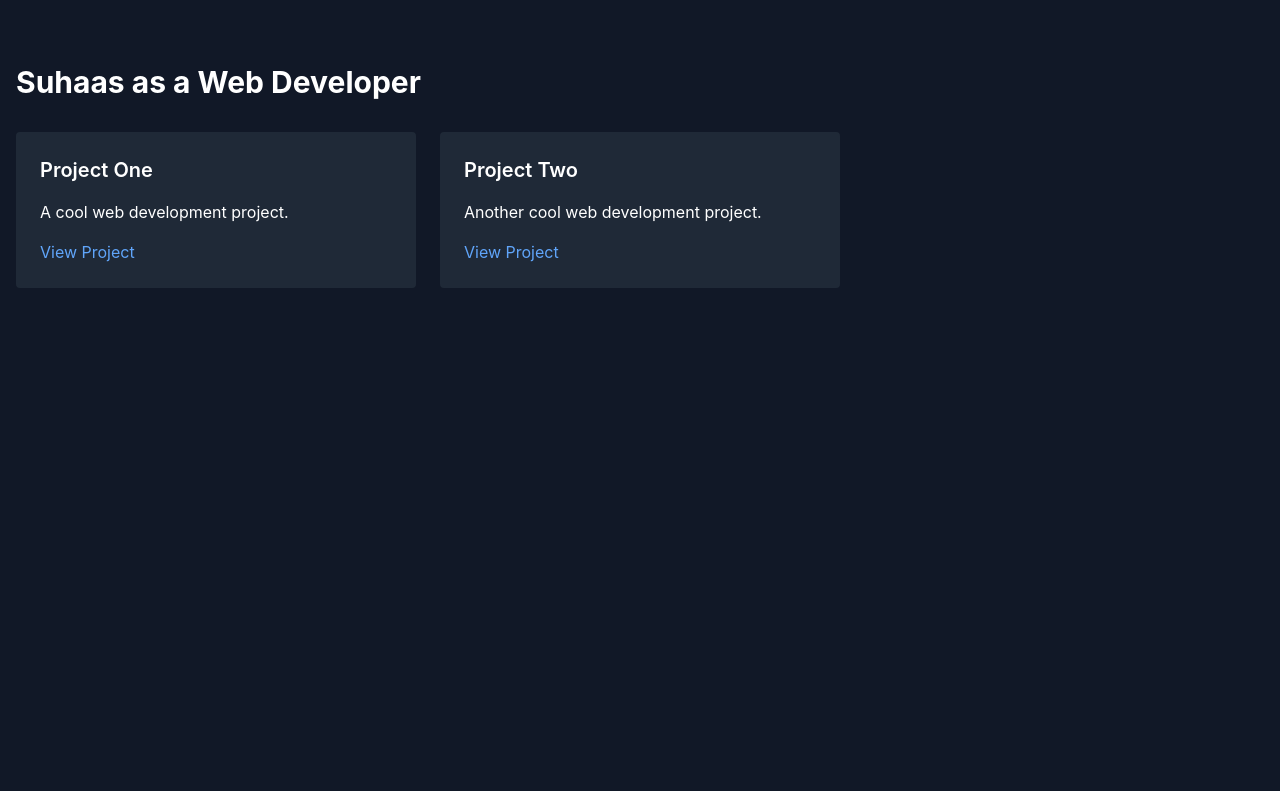
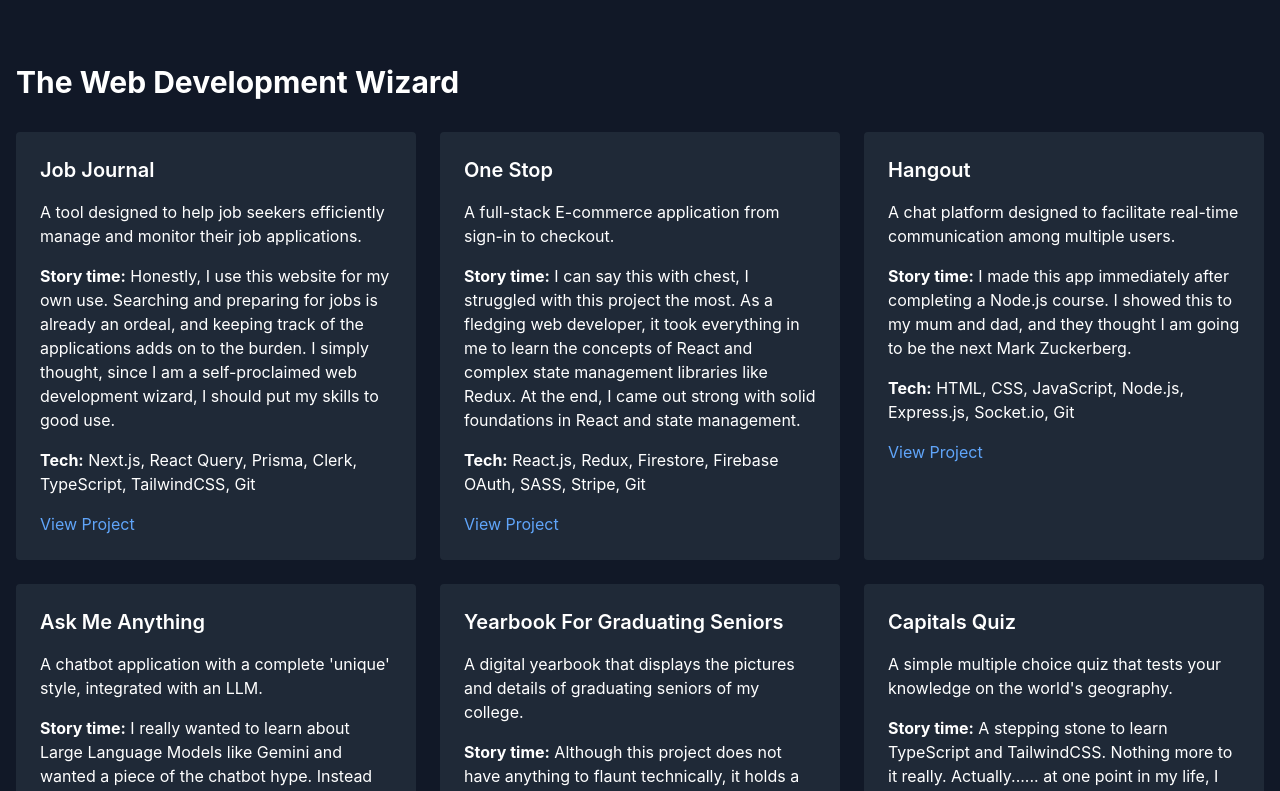
Before and after one commit to overlordiam/Portfolio, a React (Create React App) app: page /web-developer in a window 1280 px wide. Shown: the top 791 px of the page. Built offline with nearby package versions, Linux system fonts and the light colour scheme.

Commit message:
add notes for all web dev projects

```diff
--- a/src/components/Home.js
+++ b/src/components/Home.js
@@ -7,22 +7,43 @@ const Home = () => {
   return (
     <div className="container mx-auto px-4 py-16">
       <div className="text-center">
-        <h1 className="text-4xl font-bold mb-4">Suhaas</h1>
+        {/* Name Section */}
+        <h1 className="text-4xl font-bold mb-4">Suhaas Gummalam</h1>
         <p className="text-xl mb-8">Welcome to my portfolio website!</p>
+
+        {/* Social Icons Section */}
         <div className="flex justify-center space-x-6 mb-12">
-          <a href="https://github.com/yourusername" target="_blank" rel="noreferrer">
+          <a href="https://github.com/overlordiam" target="_blank" rel="noreferrer">
             <FaGithub className="text-2xl hover:text-gray-400" />
           </a>
-          <a href="https://linkedin.com/in/yourusername" target="_blank" rel="noreferrer">
+          <a href="https://linkedin.com/in/suhaas-gummalam" target="_blank" rel="noreferrer">
             <FaLinkedin className="text-2xl hover:text-gray-400" />
           </a>
-          <a href="mailto:your-email@gmail.com">
+          <a href="mailto:suhaasgummalam7710@gmail.com">
             <FaEnvelope className="text-2xl hover:text-gray-400" />
           </a>
-          <a href="https://medium.com/@yourusername" target="_blank" rel="noreferrer">
+          <a href="https://medium.com/@suhaasgummalam" target="_blank" rel="noreferrer">
             <FaMedium className="text-2xl hover:text-gray-400" />
           </a>
         </div>
+
+        {/* About Me Section */}
+        <div className="text-center max-w-3xl mx-auto mb-16">
+          <h2 className="text-3xl font-bold mb-4">Who Am I?</h2>
+          <p className="text-lg mb-4">
+            Hi there! Pleasure to meet you. Curious as to who Suhaas is? A wizard in Web Development? The G.O.A.T. in Artificial Intelligence? Or perhaps a Data Engineering Maestro? Well, I’m pretty much all of that—minus the ostentatious adjectives!
+            I am also a technical blogger, sharing insights and experiences from my journey through the tech world. More formally, I am a passionate developer and engineer who thrives at the intersection of technology and creativity. With a Bachelor's and a Master's degree in Computer Science, along with a strong background in web development, AI, and data engineering, I bring a diverse set of skills to tackle complex challenges and create impactful solutions.
+          </p>
+          <p className="text-lg mb-4">
+            Over the years, I have developed several web applications, explored the potential of artificial intelligence in solving real-world problems, and worked with vast datasets to derive meaningful insights. I love building things from scratch, whether it's a website, a machine learning model, or a compelling story on my blog.
+          </p>
+          <p className="text-lg">
+            When I'm not coding or experimenting with new tech, you’ll find me reading, playing an active sport like volleyball or football (I can play them all day) and learning new languages (currently Japanese and Korean, crazy right!!).
+          </p>
+        </div>
+
+        {/* Different roles Section */}
+        <h2 className="text-3xl font-bold mb-10">Tap in to explore the different versions of me</h2>
         <div className="grid grid-cols-1 md:grid-cols-2 gap-6">
           <Link to="/web-developer" className="bg-gray-800 p-6 rounded hover:bg-gray-700 transition duration-300">
             Suhaas as a Web Developer
--- a/src/components/SectionTemplate.js
+++ b/src/components/SectionTemplate.js
@@ -10,6 +10,8 @@ const SectionTemplate = ({ title, projects }) => {
           <div key={index} className="bg-gray-800 p-6 rounded hover:bg-gray-700 transition duration-300">
             <h3 className="text-xl font-semibold mb-4">{project.name}</h3>
             <p className="mb-4">{project.description}</p>
+            <p className="mb-4"><span className="font-bold">Story time:</span>  {project.storyTime}</p>
+            <p className="mb-4"><span className="font-bold">Tech:</span>  {project.technologies}</p>
             <a href={project.link} target="_blank" rel="noreferrer" className="text-blue-400 hover:underline">
               View Project
             </a>
--- a/src/components/WebDeveloper.js
+++ b/src/components/WebDeveloper.js
@@ -4,12 +4,15 @@ import SectionTemplate from "./SectionTemplate";
 
 const WebDeveloper = () => {
   const projects = [
-    { name: "Project One", description: "A cool web development project.", link: "#" },
-    { name: "Project Two", description: "Another cool web development project.", link: "#" },
-    // Add more projects as needed
+    { name: "Job Journal", description: "A tool designed to help job seekers efficiently manage and monitor their job applications.", storyTime: "Honestly, I use this website for my own use. Searching and preparing for jobs is already an ordeal, and keeping track of the applications adds on to the burden. I simply thought, since I am a self-proclaimed web development wizard, I should put my skills to good use.", technologies: "Next.js, React Query, Prisma, Clerk, TypeScript, TailwindCSS, Git", link: "https://github.com/overlordiam/Job-Journal" },
+    { name: "One Stop", description: "A full-stack E-commerce application from sign-in to checkout.", storyTime: "I can say this with chest, I struggled with this project the most. As a fledging web developer, it took everything in me to learn the concepts of React and complex state management libraries like Redux. At the end, I came out strong with solid foundations in React and state management.", technologies: "React.js, Redux, Firestore, Firebase OAuth, SASS, Stripe, Git", link: "https://github.com/overlordiam/one-stop" },
+    { name: "Hangout", description: "A chat platform designed to facilitate real-time communication among multiple users.", storyTime: "I made this app immediately after completing a Node.js course. I showed this to my mum and dad, and they thought I am going to be the next Mark Zuckerberg.", technologies: "HTML, CSS, JavaScript, Node.js, Express.js, Socket.io, Git", link: "https://github.com/overlordiam/Hangout" },
+    { name: "Ask Me Anything", description: "A chatbot application with a complete 'unique' style, integrated with an LLM.", storyTime: "I really wanted to learn about Large Language Models like Gemini and wanted a piece of the chatbot hype. Instead of just plain inferencing in the back end, make a 'unique' and 'never seen before' UI instead..... Fine!, I added some padding at least =(", technologies: "React.js, Context API, Gemini-pro, Git", link: "https://github.com/overlordiam/AskMeAnything" },
+    { name: "Yearbook For Graduating Seniors", description: "A digital yearbook that displays the pictures and details of graduating seniors of my college.", storyTime: "Although this project does not have anything to flaunt technically, it holds a more deeper meaning to me than the other projects I have made. At such poignant times, when the honor was bestowed upon me, I went ahead with a CYBERPUNK theme. God bless me.", technologies: "HTML, CSS, React.js and some cyberpunk styles", link: "https://github.com/overlordiam/yearbook-for-seniors" },
+    { name: "Capitals Quiz", description: "A simple multiple choice quiz that tests your knowledge on the world's geography.", storyTime: "A stepping stone to learn TypeScript and TailwindCSS. Nothing more to it really. Actually...... at one point in my life, I memorized all the capital cities in the world.", technologies: "React.js, TypeScript, TailwindCSS, Git", link: "https://github.com/overlordiam/capitals-quiz" },
   ];
 
-  return <SectionTemplate title="Suhaas as a Web Developer" projects={projects} />;
+  return <SectionTemplate title="The Web Development Wizard" projects={projects} />;
 };
 
 export default WebDeveloper;
```
